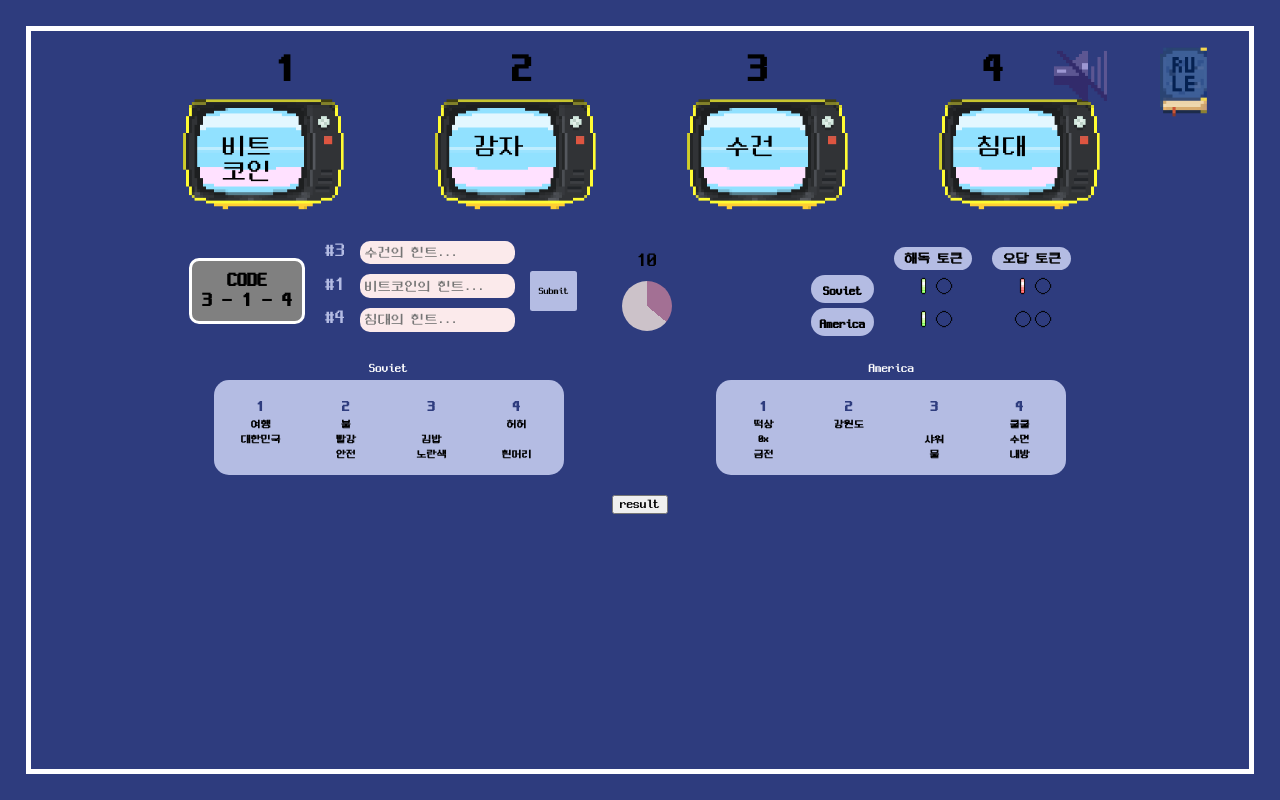
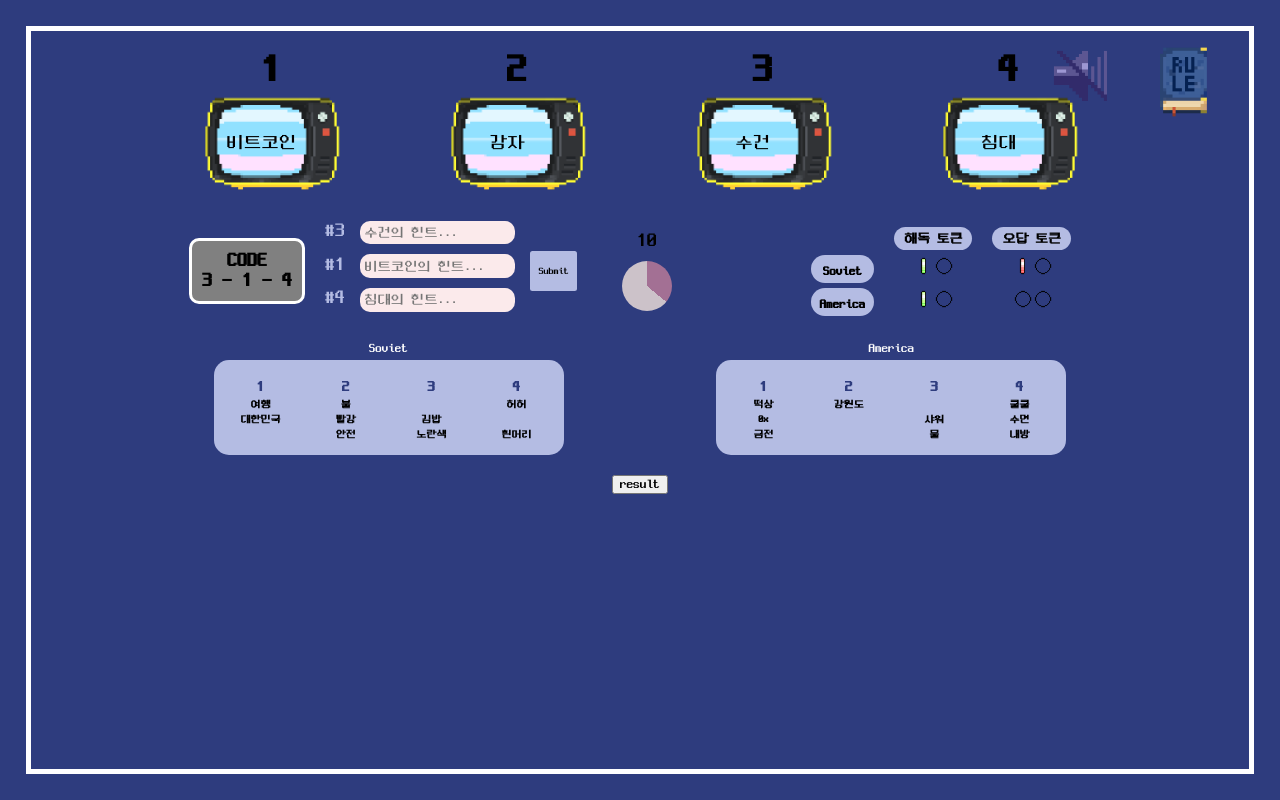
Before and after one commit to AndroidNetrunner/decrypto, a React (Vite) app: page /room/1/start in a window 1280 px wide. Built offline with nearby package versions, Linux system fonts and the light colour scheme.

Commit message:
[FIXED] WordList map 으로 구현 및 정렬 잘 되게 수정정

```diff
--- a/src/Pages/Game/Components/Word.tsx
+++ b/src/Pages/Game/Components/Word.tsx
@@ -1,40 +1,44 @@
 import styled from 'styled-components';
 import TV from '../../../Assets/img/tv-fullsz.gif';
 
-function Word({ wordList }: { wordList: [string, string, string, string] }) {
+interface Props {
+  wordList: [string, string, string, string];
+}
+
+function Word({ wordList }: Props) {
   return (
     <Container>
-      <ItemList>
-        <Number>1</Number>
-        <Number>2</Number>
-        <Number>3</Number>
-        <Number>4</Number>
-      </ItemList>
-      <ItemList>
-        <TmpContainer>{wordList[0]}</TmpContainer>
-        <TmpContainer>{wordList[1]}</TmpContainer>
-        <TmpContainer>{wordList[2]}</TmpContainer>
-        <TmpContainer>{wordList[3]}</TmpContainer>
-      </ItemList>
+      {wordList.map((word, index) => (
+        <div>
+          <Number>{index + 1}</Number>
+          <WordContainer>
+            <div>{word}</div>
+          </WordContainer>
+        </div>
+      ))}
     </Container>
   );
 }
 
-const TmpContainer = styled.div`
-  width: 18rem;
-  height: 13rem;
-  font-size: 250%;
+const WordContainer = styled.div`
+  position: relative;
+  display: flex;
+  justify-content: center;
+  align-items: center;
+  width: 15rem;
+  height: 11rem;
+  font-size: 175%;
   background: url(${TV});
   background-size: cover;
   text-align: center;
-  padding: 4% 7% 5% 4%;
+  div {
+    margin-right: 2rem;
+    padding-bottom: 0.5rem;
+  }
 `;
 const Container = styled.div`
   padding: 20px;
   width: 100%;
-`;
-
-const ItemList = styled.div`
   display: flex;
   justify-content: space-evenly;
 `;
@@ -43,7 +47,6 @@ const Number = styled.div`
   font-size: 4rem;
   font-weight: bold;
   text-align: center;
-  width: 100px;
 `;
 
 export default Word;
```
